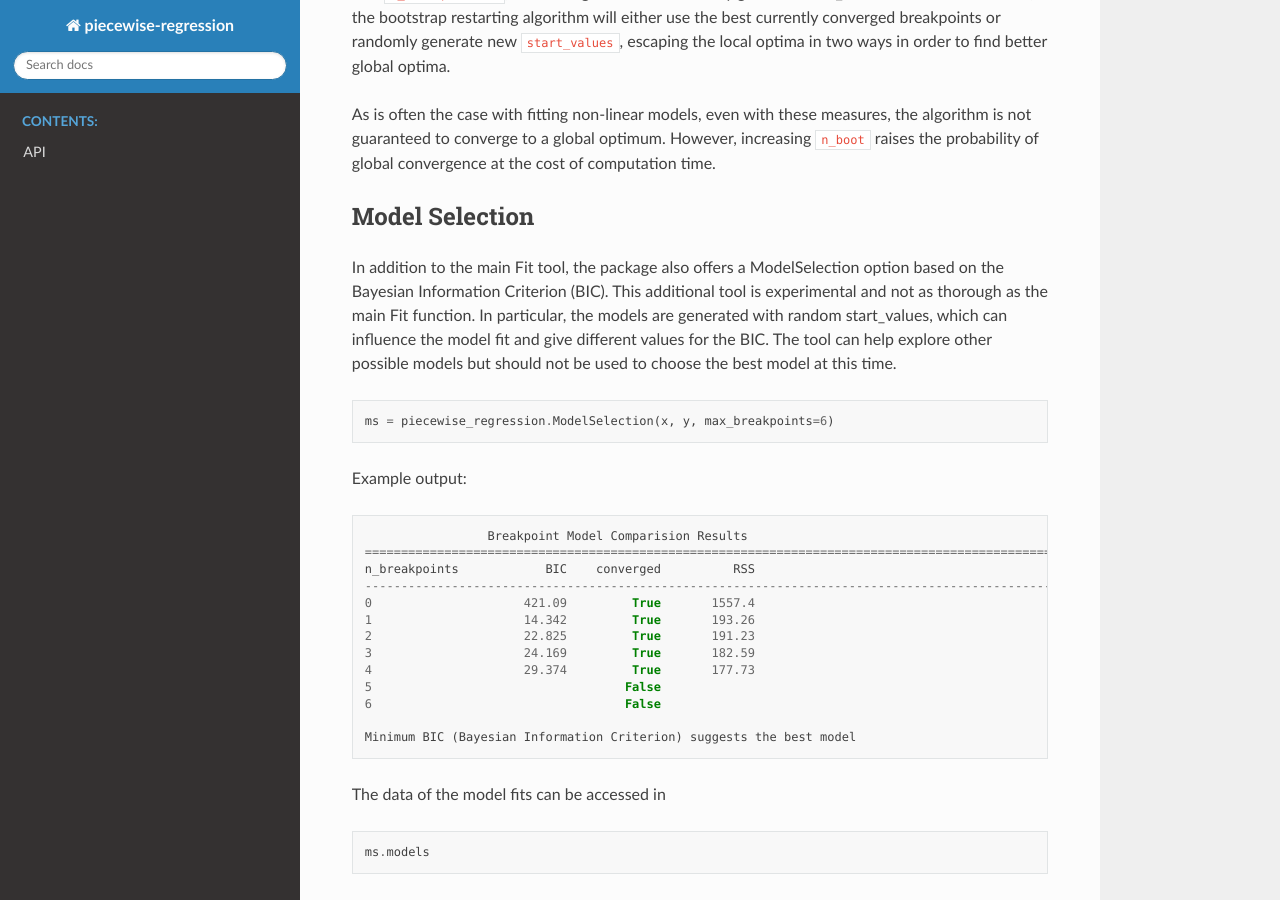
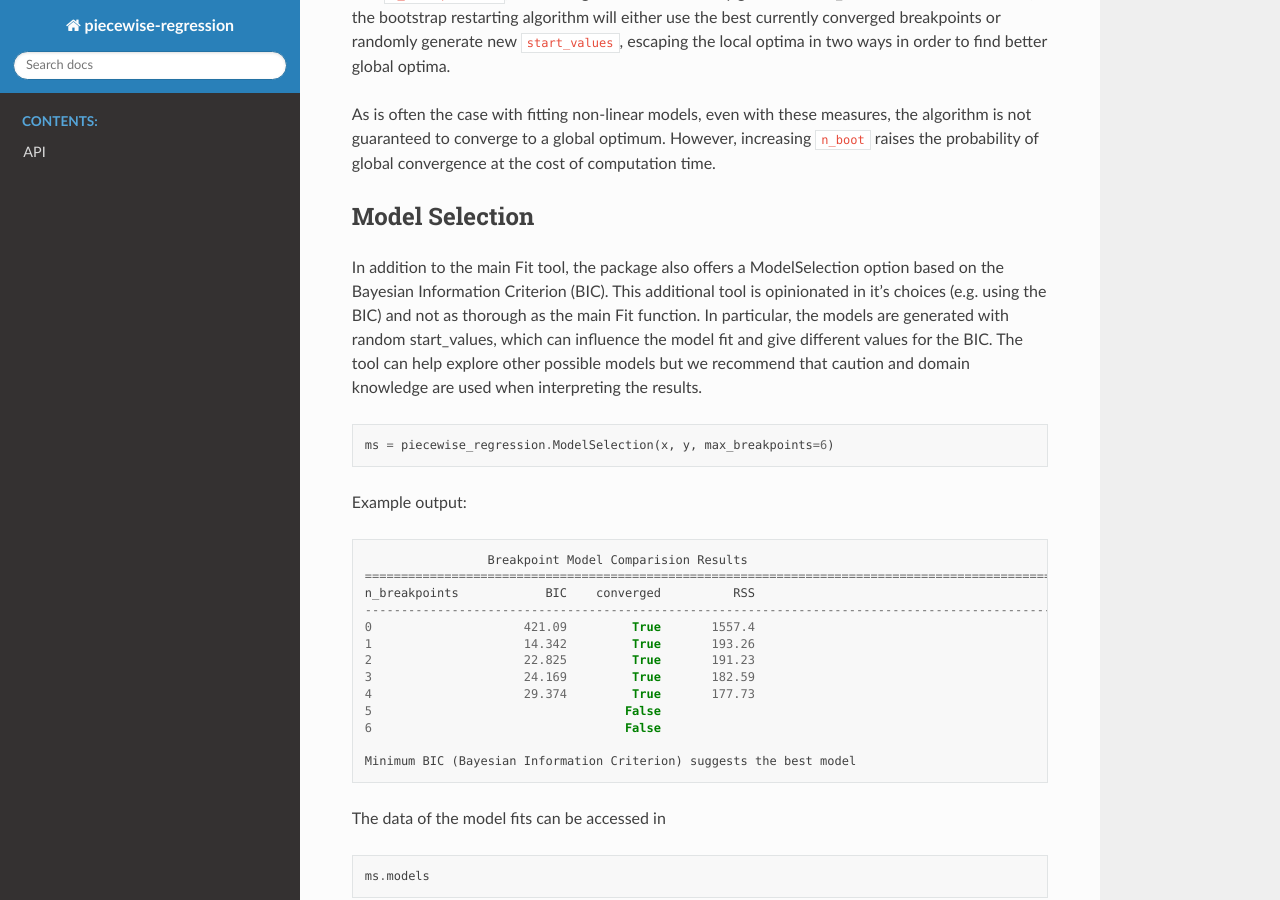
Before and after one commit to chasmani/piecewise-regression, a Sphinx documentation site: the page built from docs/README.rst, in a window 1280 px wide and 900 px high, scrolled down 4130 px. Built offline with Sphinx 7.4.7 and the Read the Docs theme 2.0.0, drawn with Linux system fonts in a browser that asks for light colours.

Commit message:
Updated README to more clearly describe the ModelSelection tool

```diff
--- a/docs/README.rst
+++ b/docs/README.rst
@@ -155,7 +155,7 @@ As is often the case with fitting non-linear models, even with these measures, t
 Model Selection
 ==========================
 
-In addition to the main Fit tool, the package also offers a ModelSelection option based on the Bayesian Information Criterion (BIC). This additional tool is experimental and not as thorough as the main Fit function. In particular, the models are generated with random start_values, which can influence the model fit and give different values for the BIC. The tool can help explore other possible models but should not be used to choose the best model at this time. ::
+In addition to the main Fit tool, the package also offers a ModelSelection option based on the Bayesian Information Criterion (BIC). This additional tool is opinionated in it's choices (e.g. using the BIC) and not as thorough as the main Fit function. In particular, the models are generated with random start_values, which can influence the model fit and give different values for the BIC. The tool can help explore other possible models but we recommend that caution and domain knowledge are used when interpreting the results.  ::
 
 	ms = piecewise_regression.ModelSelection(x, y, max_breakpoints=6)
 
```
